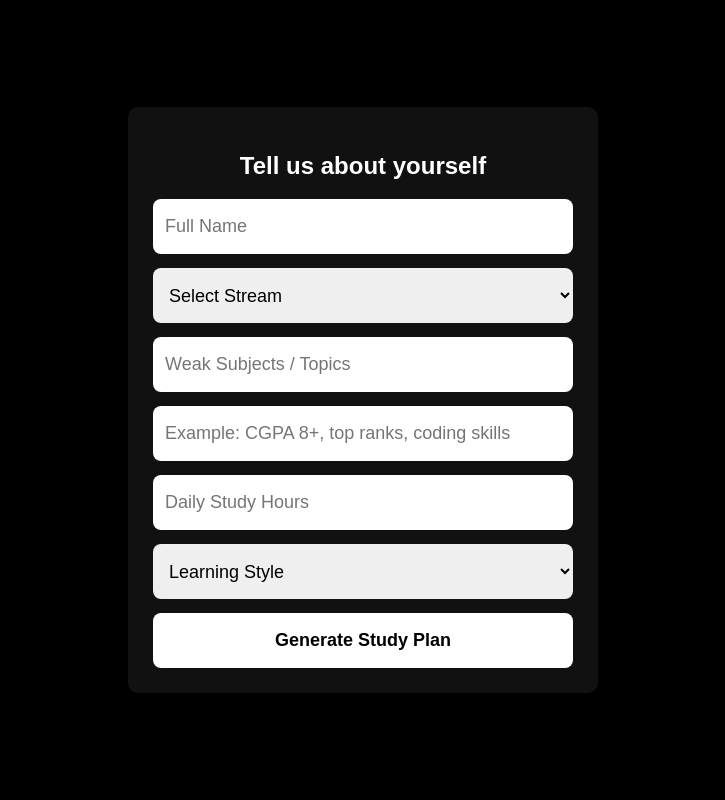
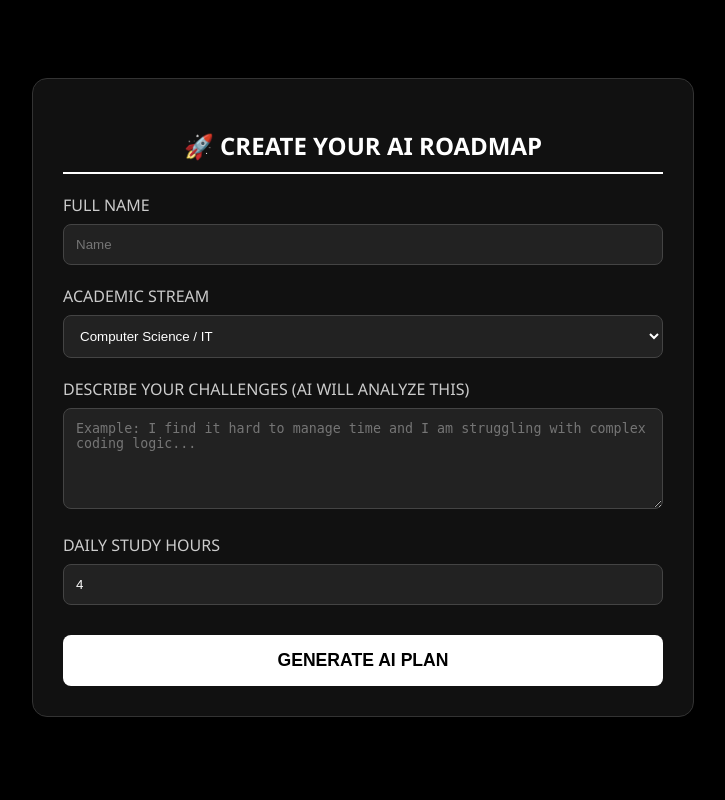
Before and after one commit to jhajhariaanandi100-100/GrowIQ, a Flask app: page /form in a window 1280 px wide. Shown: the whole page, without its empty margins (277-1002 px from the left). Run offline with Flask 3, Linux system fonts and the light colour scheme.

Commit message:
final AI UI upadate

```diff
--- a/templates/form.html
+++ b/templates/form.html
@@ -1,47 +1,47 @@
 <!DOCTYPE html>
-<html>
+<html lang="en">
 <head>
-    <link rel="stylesheet" href="{{ url_for('static', filename='style.css') }}">
-    <title>Student Form</title>
+    <meta charset="UTF-8">
+    <title>GrowIQ - Dark Mode Form</title>
+    <style>
+        body { background-color: #000; color: #fff; font-family: 'Segoe UI', sans-serif; padding: 20px; }
+        .form-container { max-width: 600px; margin: 50px auto; border: 1px solid #333; padding: 30px; border-radius: 15px; background: #111; }
+        h2 { text-align: center; border-bottom: 2px solid #fff; padding-bottom: 10px; }
+        .input-group { margin-bottom: 20px; }
+        label { display: block; margin-bottom: 8px; color: #ccc; }
+        input, select, textarea { width: 100%; padding: 12px; background: #222; border: 1px solid #444; color: #fff; border-radius: 8px; box-sizing: border-box; }
+        textarea:focus { border-color: #fff; outline: none; }
+        button { background: #fff; color: #000; border: none; padding: 15px; border-radius: 8px; cursor: pointer; width: 100%; font-size: 1.1em; font-weight: bold; margin-top: 10px; }
+        button:hover { background: #ccc; }
+    </style>
 </head>
-
-<body class="form-page">
-
+<body>
     <div class="form-container">
-
-        <h2>Tell us about yourself</h2>
-
+        <h2>🚀 CREATE YOUR AI ROADMAP</h2>
         <form action="/generate-plan" method="POST">
-
-            <input type="text" name="name" placeholder="Full Name" required>
-
-            <select name=           "stream"                       required>
-                <option value="">Select Stream</option>
-                <option>Science</option>
-                <option>Commerce</option>
-                <option>Arts</option>
-                <option>Computer Science / IT</option>
-            </select>
-
-            <input type="text" name="weak_areas" placeholder="Weak Subjects / Topics">
-
-            <input type="text" name="goal" placeholder="Example: CGPA 8+, top ranks, coding skills">
-
-            <input type="number" name="daily_time" placeholder="Daily Study Hours" min="1" required>
-
-            <select name=                 "learning_style"                    required>
-                <option value="">Learning Style</option>
-                <option>Visual</option>
-                <option>Auditory</option>
-                <option>Reading/Writing</option>
-                <option>Kinesthetic (Hands-on)</option>
-            </select>
-
-            <button type="submit">Generate Study Plan</button>
-
+            <div class="input-group">
+                <label>FULL NAME</label>
+                <input type="text" name="name" placeholder="Name" required>
+            </div>
+            <div class="input-group">
+                <label>ACADEMIC STREAM</label>
+                <select name="stream">
+                    <option>Computer Science / IT</option>
+                    <option>Engineering</option>
+                    <option>Commerce</option>
+                    <option>Science</option>
+                </select>
+            </div>
+            <div class="input-group">
+                <label>DESCRIBE YOUR CHALLENGES (AI WILL ANALYZE THIS)</label>
+                <textarea name="weak_areas" rows="5" placeholder="Example: I find it hard to manage time and I am struggling with complex coding logic..." required></textarea>
+            </div>
+            <div class="input-group">
+                <label>DAILY STUDY HOURS</label>
+                <input type="number" name="daily_time" min="1" max="12" value="4">
+            </div>
+            <button type="submit">GENERATE AI PLAN</button>
         </form>
-
     </div>
-
 </body>
 </html>
```
Also changed, not shown: templates/plan.html (+29 -32 lines).
